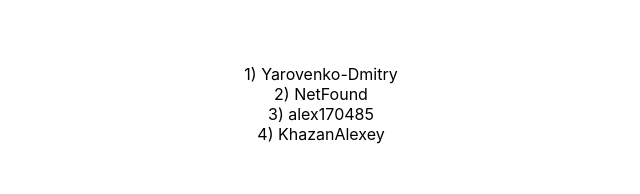
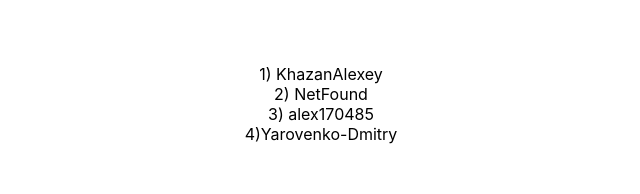
Before and after one commit to Yarovenko-Dmitry/Team_task_map, a React (Create React App) app: page / in a window 1280 px wide. Shown: the top 194 px of the page, without its empty margins (319-959 px from the left). Built offline with nearby package versions, Linux system fonts and the light colour scheme.

Commit message:
fiat: add ne branch Khazanalexey

```diff
--- a/src/App.tsx
+++ b/src/App.tsx
@@ -4,10 +4,10 @@ import './App.css';
 function App() {
   return (
     <div className="App">
-      <div>1) Yarovenko-Dmitry</div>
+      <div>1) KhazanAlexey</div>
       <div>2) NetFound</div>
       <div>3) alex170485</div>
-      <div>4) KhazanAlexey</div>
+      <div>4)Yarovenko-Dmitry </div>
     </div>
   );
 }
```
